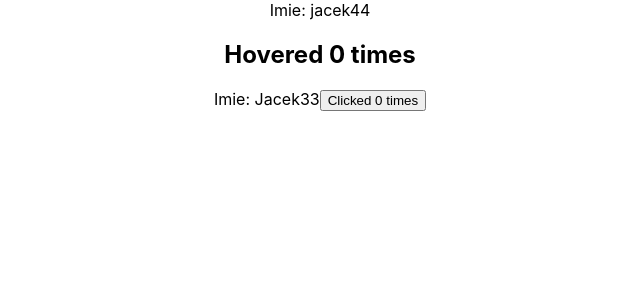
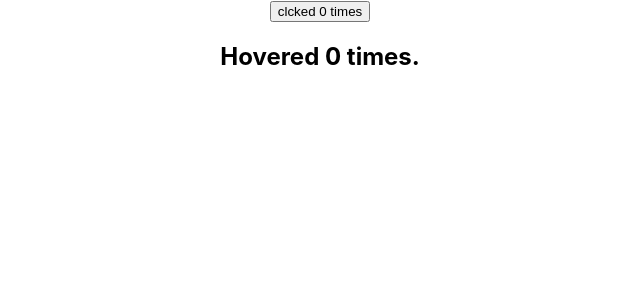
Before and after one commit to jaceksen/helloWorldWishwas, a React (Create React App) app: page / in a window 1280 px wide. Shown: the top 300 px of the page, without its empty margins (320-960 px from the left). Built offline with nearby package versions, Linux system fonts and the light colour scheme.

Commit message:
lekcja 37

```diff
--- a/src/App.js
+++ b/src/App.js
@@ -1,7 +1,11 @@
 import React from 'react';
 import './App.css';
-import ClickCounter from './components/ClickCounter';
-import HoverCounter from './components/HoverCounter';
+import ClickCounterTwo from './components/ClickCounterTwo';
+import HoverCounterTwo from './components/HoverCounterTwo';
+// import User from './components/User';
+import CounterThree from './components/CounterThree';
+// import ClickCounter from './components/ClickCounter';
+// import HoverCounter from './components/HoverCounter';
 // import FocusInput from './components/FocusInput';
 // import FRParentInput from './components/FRParentInput';
 // import PortalDemo from './components/PortalDemo';
@@ -28,8 +32,19 @@
 function App() {
   return (
     <div className="App">
-      <HoverCounter name='jacek44'/>
-      <ClickCounter name='Jacek33'/>
+      <CounterThree render = { (count, incrementCount) => (
+      <ClickCounterTwo count={count} incrementCount={incrementCount} />
+      )}
+      />
+      <CounterThree render = { (count, incrementCount) => (
+      <HoverCounterTwo count={count} incrementCount={incrementCount} />
+      )}
+      />
+      {/* <User render={ (isLoggedIn) => isLoggedIn ? 'Jacek' : 'Guest' }/> */}
+      {/* <ClickCounterTwo /> */}
+      {/* <HoverCounterTwo /> */}
+      {/* <HoverCounter name='jacek44'/> */}
+      {/* <ClickCounter name='Jacek33'/> */}
       {/* <ErrorBoundary>
         <Hero heroName="Batman" />
       </ErrorBoundary>
--- /dev/null
+++ b/src/components/ClickCounterTwo.js
@@ -0,0 +1,31 @@
+import React, { Component } from 'react'
+
+class ClickCounterTwo extends Component {
+
+    // constructor(props) {
+    //     super(props)
+
+    //     this.state = {
+    //          count: 0
+    //     }
+    // }
+
+    // incrementCount = () => {
+    //     this.setState(prevState => {
+    //         return {count: prevState.count + 1};
+    //     })
+    // }
+
+    render() {
+        // const { count } = this.state;
+        const { count, incrementCount } = this.props
+        return (
+            <div>
+                {/* <button onClick={this.incrementCount}>clcked {count} times</button> */}
+                <button onClick={incrementCount}>clcked {count} times</button>
+            </div>
+        )
+    }
+}
+
+export default ClickCounterTwo
--- /dev/null
+++ b/src/components/CounterThree.js
@@ -0,0 +1,30 @@
+import React, { Component } from 'react'
+// container component wher we implement the common functionality
+// state and increment count method
+
+class CounterThree extends Component {
+
+    constructor(props) {
+        super(props)
+
+        this.state = {
+             count: 0
+        }
+    }
+
+    incrementCount = () => {
+        this.setState(prevState => {
+            return {count: prevState.count + 1};
+        })
+    }
+
+    render() {
+        return (
+            <div>
+                {this.props.render(this.state.count, this.incrementCount)}
+            </div>
+        )
+    }
+}
+
+export default CounterThree
--- /dev/null
+++ b/src/components/HoverCounterTwo.js
@@ -0,0 +1,32 @@
+import React, { Component } from 'react'
+
+class HoverCounterTwo extends Component {
+
+    // constructor(props) {
+    //     super(props)
+
+    //     this.state = {
+    //          count: 0
+    //     }
+    // }
+
+    // incrementCount = () => {
+    //     this.setState(prevState => {
+    //         return {count: prevState.count + 1};
+    //     })
+    // }
+
+
+    render() {
+        // const { count } = this.state
+        const { count, incrementCount } = this.props
+        return (
+            <div>
+                {/* <h2 onMouseOver={this.incrementCount}>Hovered {count} times.</h2> */}
+                <h2 onMouseOver={incrementCount}>Hovered {count} times.</h2>
+            </div>
+        )
+    }
+}
+
+export default HoverCounterTwo
--- /dev/null
+++ b/src/components/User.js
@@ -0,0 +1,13 @@
+import React, { Component } from 'react'
+
+class User extends Component {
+    render() {
+        return (
+            <div>
+               {this.props.render(false)}
+            </div>
+        )
+    }
+}
+
+export default User
```
